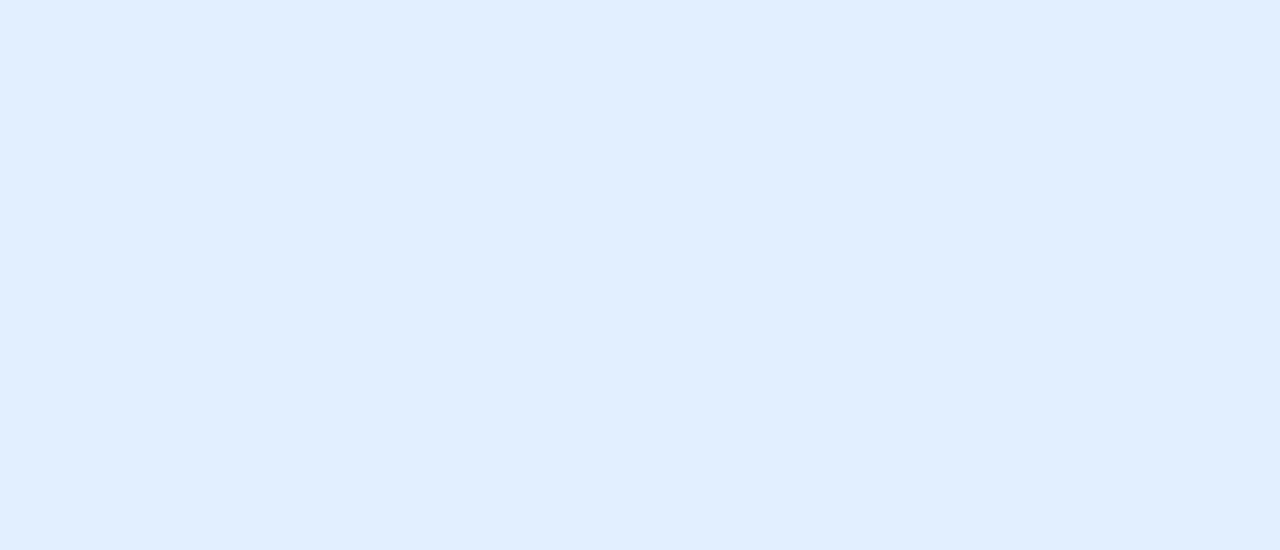
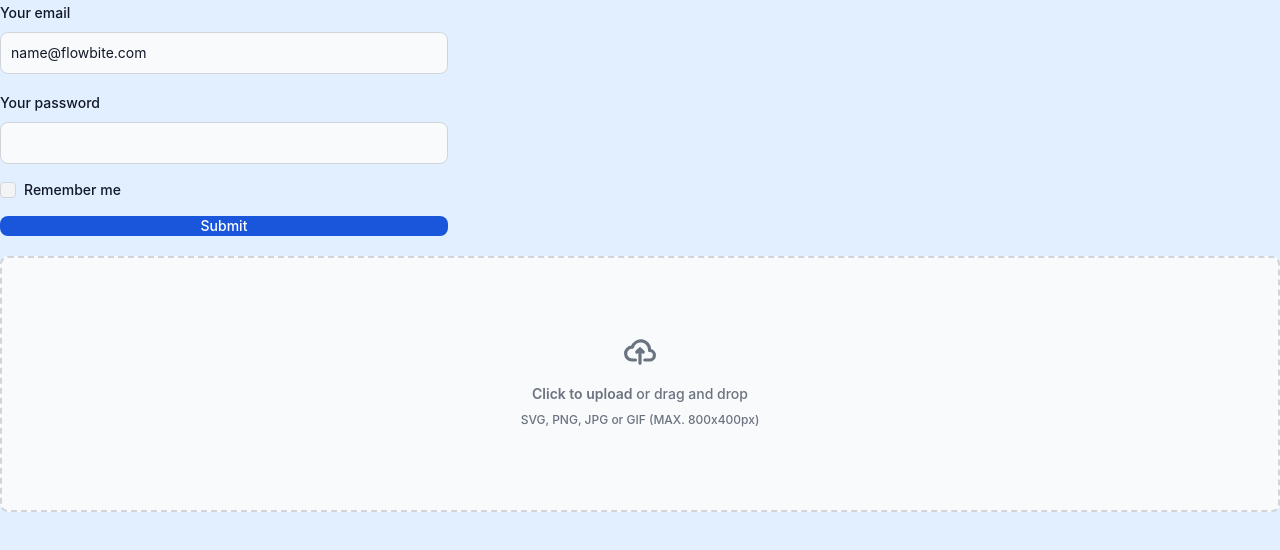
Before and after one commit to mhmharshani/E-Commerce-Platform-Frontend, a React (Vite) app: page /dashboard/create-product in a window 1280 px wide. Before the commit this address had no page. Shown: the top 550 px of the page. Built offline with nearby package versions, Linux system fonts and the light colour scheme.

Commit message:
Introduced Dashboard Page

```diff
--- a/src/App.jsx
+++ b/src/App.jsx
@@ -1,7 +1,7 @@
 import './App.css'
 import AppRoutes from './routes/AppRoutes'
 
-function App() {
+export default function App() {
 
   return (
     <div className="min-h-screen bg-blue-100">
@@ -10,5 +10,3 @@ function App() {
 
   );
 }
-
-export default App
--- a/src/components/Navbar.jsx
+++ b/src/components/Navbar.jsx
@@ -49,7 +49,7 @@ export default function AppNavbar() {
             </div>
             <NavbarCollapse>
                 <NavbarLink as={Link} to="/" active>Home</NavbarLink>
-                <NavbarLink href="#">Dashboard</NavbarLink>
+                <NavbarLink as={Link} to="/dashboard">Dashboard</NavbarLink>
                 <NavbarLink as={Link} to="/product">Product</NavbarLink>
                 <NavbarLink as={Link} to="/cart">Cart</NavbarLink>
                 <NavbarLink as={Link} to="/login">Login</NavbarLink>
--- /dev/null
+++ b/src/pages/CreateProductPage.jsx
@@ -0,0 +1,66 @@
+import { FileInput, Label, Button, Checkbox, TextInput } from "flowbite-react";
+
+export default function CreateProductPage() {
+  return (
+    <>
+        <div className="row mb-5">
+            <form className="flex max-w-md flex-col gap-4">
+                <div>
+                    <div className="mb-2 block">
+                    <Label htmlFor="email1">Your email</Label>
+                    </div>
+                    <TextInput id="email1" type="email" placeholder="name@flowbite.com" required />
+                </div>
+                <div>
+                    <div className="mb-2 block">
+                    <Label htmlFor="password1">Your password</Label>
+                    </div>
+                    <TextInput id="password1" type="password" required />
+                </div>
+                <div className="flex items-center gap-2">
+                    <Checkbox id="remember" />
+                    <Label htmlFor="remember">Remember me</Label>
+                </div>
+                <Button type="submit">Submit</Button>
+            </form>
+        </div>
+        <div className="row">
+            <div className="col-6">
+                <div className="flex w-full items-center justify-center ">
+                    <Label
+                        htmlFor="dropzone-file"
+                        className="flex h-64 w-full cursor-pointer flex-col items-center justify-center rounded-lg border-2 border-dashed border-gray-300 bg-gray-50 hover:bg-gray-100 dark:border-gray-600 dark:bg-gray-700 dark:hover:border-gray-500 dark:hover:bg-gray-600"
+                    >
+                        <div className="flex flex-col items-center justify-center pb-6 pt-5">
+                        <svg
+                            className="mb-4 h-8 w-8 text-gray-500 dark:text-gray-400"
+                            aria-hidden="true"
+                            xmlns="http://www.w3.org/2000/svg"
+                            fill="none"
+                            viewBox="0 0 20 16"
+                        >
+                            <path
+                            stroke="currentColor"
+                            strokeLinecap="round"
+                            strokeLinejoin="round"
+                            strokeWidth="2"
+                            d="M13 13h3a3 3 0 0 0 0-6h-.025A5.56 5.56 0 0 0 16 6.5 5.5 5.5 0 0 0 5.207 5.021C5.137 5.017 5.071 5 5 5a4 4 0 0 0 0 8h2.167M10 15V6m0 0L8 8m2-2 2 2"
+                            />
+                        </svg>
+                        <p className="mb-2 text-sm text-gray-500 dark:text-gray-400">
+                            <span className="font-semibold">Click to upload</span> or drag and drop
+                        </p>
+                        <p className="text-xs text-gray-500 dark:text-gray-400">SVG, PNG, JPG or GIF (MAX. 800x400px)</p>
+                        </div>
+                        <FileInput id="dropzone-file" className="hidden" />
+                    </Label>
+                </div>
+            </div>
+            <div className="col-6"></div>
+
+        </div>
+
+    </>
+
+  );
+}
--- /dev/null
+++ b/src/pages/DashboardPage.jsx
@@ -0,0 +1,30 @@
+import { useNavigate } from "react-router-dom";
+import FooterSection from "../components/FooterSection";
+import AppNavbar from "../components/Navbar";
+import { Button, ButtonGroup } from "flowbite-react";
+
+export default function DashboardPage(){
+
+    const navigate = useNavigate();
+
+    const createProduct = () => {
+        navigate("/dashboard/create-product");
+    };
+
+    return (
+        <div>
+            <AppNavbar />
+
+            <ButtonGroup>
+                <Button color="alternative" onClick={createProduct}>
+                    Create New Product
+                </Button>
+                <Button color="alternative">Create Role</Button>
+            </ButtonGroup>
+
+            <FooterSection />
+
+        </div>
+    );
+
+}
--- a/src/pages/LoginPage.jsx
+++ b/src/pages/LoginPage.jsx
@@ -26,8 +26,13 @@ function LoginPage(){
             response.data.token
         );
 
+        localStorage.setItem(
+            "role",
+            response.data.role
+        );
+
         if (response.data.role === "ADMIN") {
-            // navigate("/admin");
+            navigate("/dashboard");
         } else {
             navigate("/");
         }
--- a/src/routes/AppRoutes.jsx
+++ b/src/routes/AppRoutes.jsx
@@ -4,6 +4,8 @@ import LoginPage from "../pages/LoginPage";
 import HomePage from "../pages/HomePage";
 import ProductPage from "../pages/ProductPage";
 import CartPage from "../pages/CartPage";
+import DashboardPage from "../pages/DashboardPage";
+import CreateProductPage from "../pages/CreateProductPage";
 
 
 export default function AppRoutes(){
@@ -13,11 +15,19 @@ export default function AppRoutes(){
                 <Route path="/" element={
                     <HomePage />
                 }/>
+                <Route path="/dashboard" element={
+                    <ProtectedRoute allowedRole="ADMIN">
+                        <DashboardPage />
+                    </ProtectedRoute>
+                }/>
                 <Route path="/login" element={
                     <LoginPage />
                 }/>
                 <Route path="/product" element={
                     <ProductPage />
+                }/>
+                <Route path="/dashboard/create-product" element={
+                    <CreateProductPage/>
                 }/>
                 <Route path="/cart" element={
                     <ProtectedRoute>
--- a/src/routes/ProtectedRoute.jsx
+++ b/src/routes/ProtectedRoute.jsx
@@ -1,11 +1,17 @@
 import { Navigate } from "react-router-dom";
 
-export default function ProtectedRoute({ children }) {
+export default function ProtectedRoute({ children , allowedRole }) {
   const token = localStorage.getItem("token");
+  const userRole = localStorage.getItem("role");
+  console.log("User Role:", userRole);
 
   if (!token || token === "null" || token === "undefined") {
     return <Navigate to="/login" />;
   }
 
+  if (allowedRole && userRole !== allowedRole) {
+    return <Navigate to="/" />;
+  }
+
   return children;
 }
```
